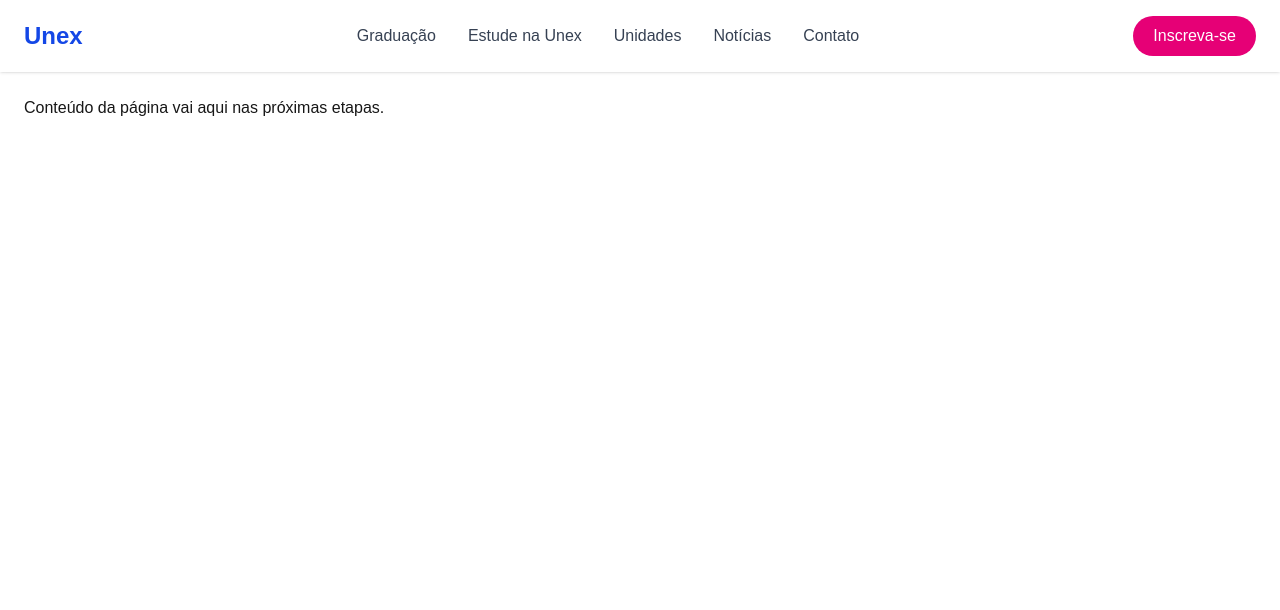
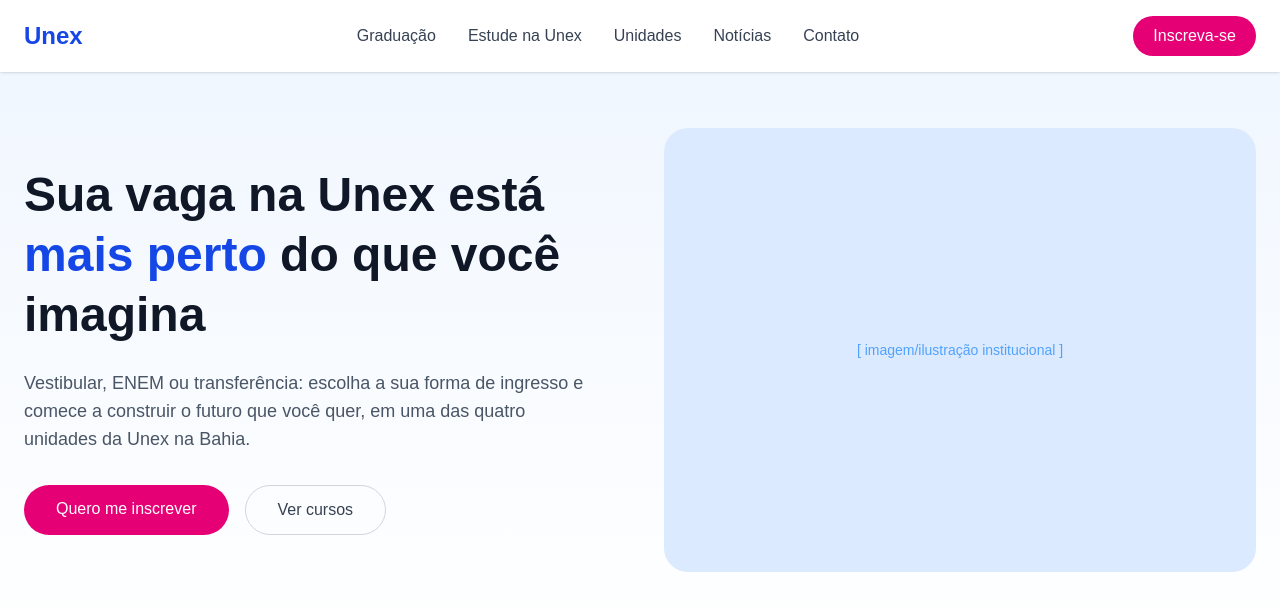
Before and after one commit to DiegoZarpok/unex-redesign, a Next.js app: page / in a window 1280 px wide. Shown: the top 610 px of the page. Built offline with nearby package versions, Linux system fonts and the light colour scheme.

Commit message:
feat: Hero Section com CTA duplo e placeholder para carrossel pessoal

```diff
--- a/app/page.tsx
+++ b/app/page.tsx
@@ -1,12 +1,11 @@
 import { Header } from "@/components/Header/Header";
+import { Hero } from "@/components/Hero/Hero";
 
 export default function Home() {
   return (
     <main>
       <Header />
-      <div className="pt-24 px-6">
-        <p>Conteúdo da página vai aqui nas próximas etapas.</p>
-      </div>
+      <Hero />
     </main>
   );
 }
--- /dev/null
+++ b/components/Hero/Hero.tsx
@@ -0,0 +1,58 @@
+"use client";
+
+import { motion } from "framer-motion";
+
+export function Hero() {
+  return (
+    <section
+      id="hero"
+      className="pt-32 pb-20 px-6 bg-gradient-to-b from-blue-50 to-white"
+    >
+      <div className="max-w-7xl mx-auto grid md:grid-cols-2 gap-12 items-center">
+        <motion.div
+          initial={{ opacity: 0, y: 20 }}
+          animate={{ opacity: 1, y: 0 }}
+          transition={{ duration: 0.6 }}
+        >
+          <h1 className="text-4xl md:text-5xl font-bold text-gray-900 leading-tight">
+            Sua vaga na Unex está{" "}
+            <span className="text-blue-700">mais perto</span> do que você
+            imagina
+          </h1>
+
+          <p className="mt-6 text-lg text-gray-600 max-w-xl">
+            Vestibular, ENEM ou transferência: escolha a sua forma de
+            ingresso e comece a construir o futuro que você quer, em uma das
+            quatro unidades da Unex na Bahia.
+          </p>
+
+          <div className="mt-8 flex flex-wrap gap-4">
+            <a
+              href="#contato"
+              className="bg-pink-600 text-white px-8 py-3 rounded-full font-medium hover:bg-pink-700 transition-colors"
+            >
+              Quero me inscrever
+            </a>
+            <a
+              href="#cursos"
+              className="border border-gray-300 text-gray-700 px-8 py-3 rounded-full font-medium hover:border-blue-700 hover:text-blue-700 transition-colors"
+            >
+              Ver cursos
+            </a>
+          </div>
+        </motion.div>
+
+        <motion.div
+          initial={{ opacity: 0, scale: 0.95 }}
+          animate={{ opacity: 1, scale: 1 }}
+          transition={{ duration: 0.6, delay: 0.2 }}
+          className="bg-blue-100 rounded-3xl aspect-square md:aspect-[4/3] flex items-center justify-center"
+        >
+          <span className="text-blue-400 text-sm">
+            [ imagem/ilustração institucional ]
+          </span>
+        </motion.div>
+      </div>
+    </section>
+  );
+}
```
